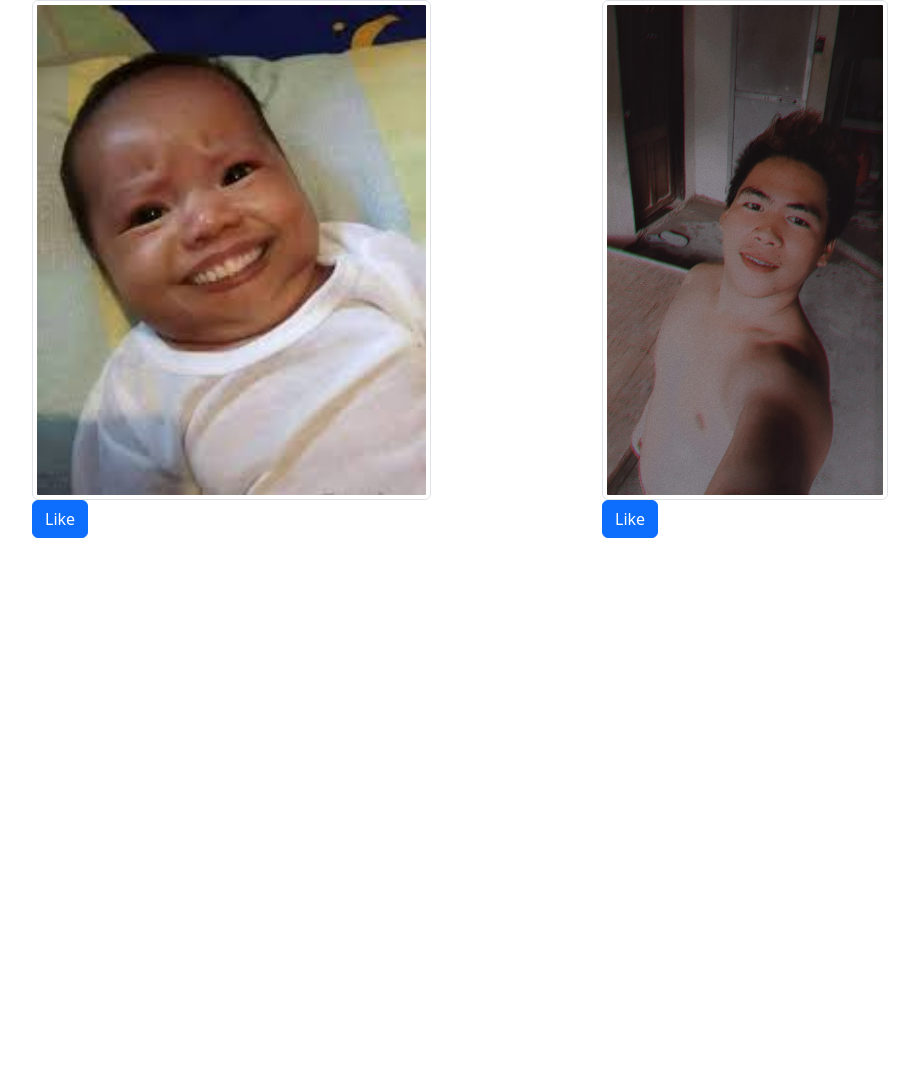
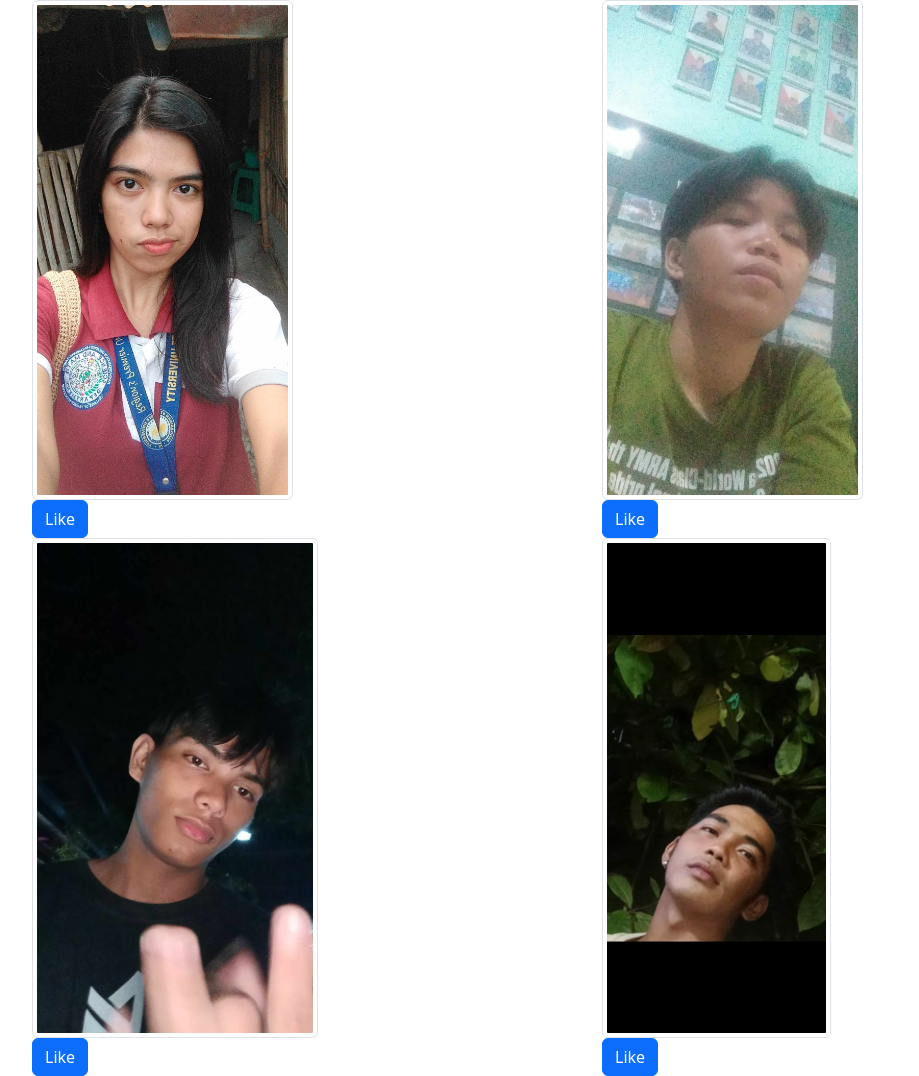
Before and after one commit to Mheligne23/Mheligne04.gifthub.io, a plain HTML site: page index.html in a window 1280 px wide. Shown: the whole page, without its empty margins (50-969 px from the left). Before the commit the page ends 800 px from the top, so only its background shows below. Drawn offline with nearby package versions, Linux system fonts and the light colour scheme.

Commit message:
Update index.html

```diff
--- a/index.html
+++ b/index.html
@@ -8,12 +8,20 @@
 <div class="container">
   <div class="row">
     <div class="col-6">
-      <img src="1.jpg" class="img-thumbnail" style="with:400px;height:500px;"/><br>
+      <img src="Jennette.jpeg" class="img-thumbnail" style="with:400px;height:500px;"/><br>
         <button class="btn btn-primary" type="button"> Like </button>
     </div>
       <div class="col-6">
-      <img src="Snapchat-1140014455.jpg" class="img-thumbnail" style="with:400px;height:500px;"/><br>
+      <img src="margie.jpeg" class="img-thumbnail" style="with:400px;height:500px;"/><br>
         <button class="btn btn-primary" type="button"> Like </button>
       </div>
+    <div class="col-6">
+      <img src="jokjok.jpeg" class="img-thumbnail" style="with:400px;height:500px;"/><br>
+        <button class="btn btn-primary" type="button"> Like </button>
+      </div>
+     <div class="col-6">
+      <img src="renz.jpg" class="img-thumbnail" style="with:400px;height:500px;"/><br>
+        <button class="btn btn-primary" type="button"> Like </button>
+     </div>
 </body>
   </html>
```
